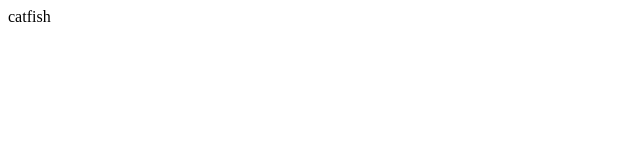
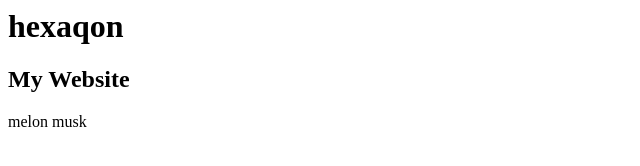
Before and after one commit to catkitty12021/hexaqon, a plain HTML site: page index.html in a window 1280 px wide. Shown: the whole page, without its empty margins (0-640 px from the left). Drawn offline with Linux system fonts and the light colour scheme.

Commit message:
Update index.html

```diff
--- a/index.html
+++ b/index.html
@@ -1 +1,3 @@
-<p>catfish</p>
+<h1>hexaqon</h1>
+<h2>My Website</h2>
+<p>melon musk</p>
```
